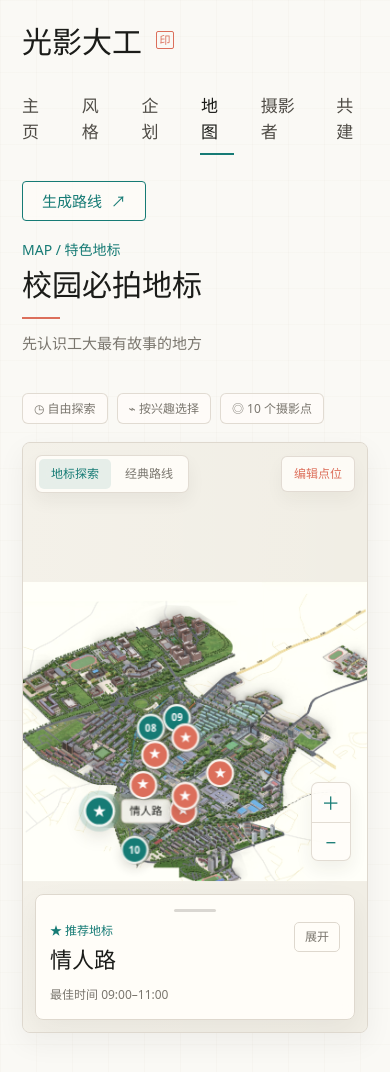
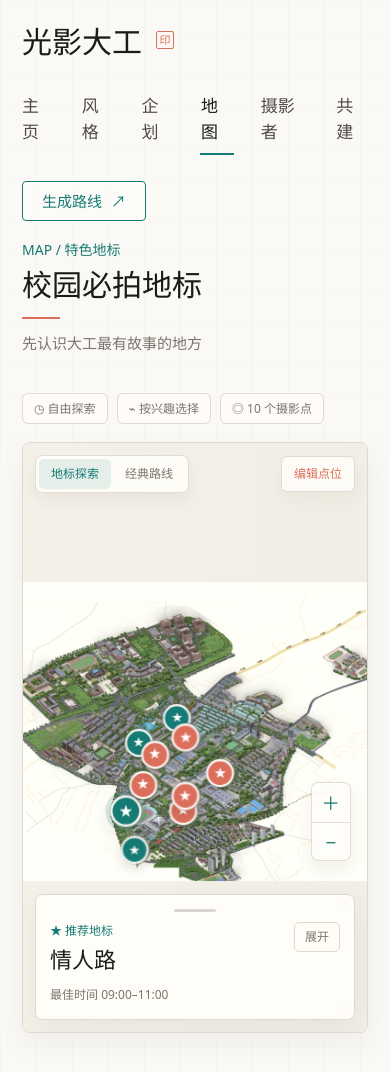
Before and after one commit to shenshen695/guangying-dlut, a Next.js app: page /map in a window 390 px wide. Built offline with nearby package versions, Linux system fonts and the light colour scheme.

Commit message:
fix: hide compact map labels and add navigation links

```diff
--- a/app/globals.css
+++ b/app/globals.css
@@ -2653,6 +2653,8 @@ img {
   background:
     linear-gradient(90deg, rgba(255, 253, 249, 0.2), rgba(255, 253, 249, 0)),
     #f1eee5;
+  overscroll-behavior: contain;
+  touch-action: none;
 }
 
 .gy-live-campus-workspace .qmap-stage {
@@ -2671,6 +2673,8 @@ img {
 
 .gy-live-campus-workspace .qmap-marker {
   gap: 0;
+  width: 28px;
+  height: 28px;
   min-width: 28px;
   min-height: 28px;
   border: 0;
@@ -2681,6 +2685,18 @@ img {
   overflow: visible;
 }
 
+.gy-live-campus-workspace .qmap-marker.is-zoomed {
+  width: auto;
+}
+
+.gy-live-campus-workspace .qmap-marker.is-compact {
+  width: 28px;
+  height: 28px;
+  min-width: 28px;
+  min-height: 28px;
+  padding: 0;
+}
+
 .gy-live-campus-workspace .qmap-marker.is-selected {
   background: transparent;
   color: #fff;
@@ -2719,7 +2735,7 @@ img {
 }
 
 .gy-live-campus-workspace .qmap-marker-label {
-  display: inline-block;
+  display: none !important;
   max-width: 0;
   margin-left: 0;
   overflow: hidden;
@@ -2741,10 +2757,35 @@ img {
     transform 180ms ease;
 }
 
-.gy-live-campus-workspace .qmap-stage.is-zoomed .qmap-marker .qmap-marker-label,
-.gy-live-campus-workspace .qmap-marker:hover .qmap-marker-label,
-.gy-live-campus-workspace .qmap-marker.is-selected .qmap-marker-label {
-  max-width: 76px;
+.gy-live-campus-workspace .qmap-marker.is-compact .qmap-marker-label,
+.gy-live-campus-workspace .qmap-marker.is-compact:hover .qmap-marker-label,
+.gy-live-campus-workspace .qmap-marker.is-compact.is-selected .qmap-marker-label {
+  display: none !important;
+  max-width: 0;
+  margin-left: 0;
+  opacity: 0;
+  padding: 0;
+}
+
+.gy-live-campus-workspace .qmap-stage:not(.is-zoomed) .qmap-marker {
+  width: 28px;
+  height: 28px;
+  min-width: 28px;
+  min-height: 28px;
+  padding: 0;
+}
+
+.gy-live-campus-workspace .qmap-stage:not(.is-zoomed) .qmap-marker-label,
+.gy-live-campus-workspace .qmap-stage:not(.is-zoomed) .qmap-marker:hover .qmap-marker-label,
+.gy-live-campus-workspace .qmap-stage:not(.is-zoomed) .qmap-marker.is-selected .qmap-marker-label,
+.gy-live-campus-workspace .qmap-stage:not(.is-zoomed) .qmap-marker.is-featured .qmap-marker-label {
+  display: none !important;
+}
+
+.gy-live-campus-workspace .qmap-stage.is-zoomed .qmap-marker.is-zoomed .qmap-marker-label {
+  display: inline-flex !important;
+  align-items: center;
+  max-width: 68px;
   margin-left: 5px;
   border-width: 1px;
   border-color: rgba(222, 216, 206, 0.86);
@@ -2752,7 +2793,7 @@ img {
   background: rgba(255, 253, 249, 0.88);
   box-shadow: 0 4px 12px rgba(42, 36, 28, 0.08);
   opacity: 1;
-  padding: 4px 6px;
+  padding: 3px 6px;
   transform: translateX(0);
 }
 
@@ -3155,9 +3196,7 @@ img {
     font-size: 12px;
   }
 
-  .gy-live-campus-workspace .qmap-stage.is-zoomed .qmap-marker .qmap-marker-label,
-  .gy-live-campus-workspace .qmap-marker:hover .qmap-marker-label,
-  .gy-live-campus-workspace .qmap-marker.is-selected .qmap-marker-label {
-    display: inline-block;
-  }
-}
+  .gy-live-campus-workspace .qmap-stage.is-zoomed .qmap-marker.is-zoomed .qmap-marker-label {
+    display: inline-flex !important;
+  }
+}
--- a/app/map/spot/[slug]/page.tsx
+++ b/app/map/spot/[slug]/page.tsx
@@ -4,6 +4,7 @@ import routesData from "@/data/map-routes.json";
 import spotsData from "@/data/map-spots.json";
 import type { Route } from "@/types/route";
 import type { MapSpot as Spot } from "@/types/map-spot";
+import { getSpotNavigationUrl } from "@/lib/navigation";
 
 const routes = routesData as Route[];
 const spots = spotsData as Spot[];
@@ -18,6 +19,7 @@ export default function SpotDetailPage({ params }: { params: { slug: string } })
   const route = routes.find((item) => item.spots.includes(spot.id));
   const mapRoute = spot.featured ? "campus-highlights" : "classic-graduation";
   const hasPhotos = Boolean(spot.images?.length);
+  const navigationUrl = getSpotNavigationUrl(spot);
 
   return <main className="min-h-screen bg-mist"><div className="mx-auto max-w-6xl px-5 py-7 sm:px-8 lg:px-12 lg:py-10">
     <header className="flex items-center justify-between border-b border-ink/10 pb-5"><Link href="/" className="text-sm font-bold tracking-[.18em] text-ink">光影大工</Link><Link href="/map?route=campus-highlights" className="text-sm text-slate-500 hover:text-sea">校园摄影地图 →</Link></header>
@@ -27,7 +29,7 @@ export default function SpotDetailPage({ params }: { params: { slug: string } })
       <div className="rounded-[1.5rem] border border-ink/8 bg-white/70 p-6 sm:p-7"><p className="text-[11px] font-semibold tracking-[.2em] text-sea">SHOOTING NOTE</p><h2 className="mt-2 text-xl font-semibold text-ink">拍摄建议</h2><p className="mt-3 text-sm leading-7 text-slate-600">{spot.shootingTips}</p></div>
     </div><aside className="space-y-4">
       <div className="rounded-[1.5rem] border border-ink/8 bg-white/70 p-6 sm:p-7"><p className="text-[11px] font-semibold tracking-[.2em] text-sea">FIELD NOTES</p><h2 className="mt-2 text-xl font-semibold text-ink">摄影攻略</h2><dl className="mt-6 space-y-5 text-sm"><div className="flex justify-between gap-4 border-b border-ink/8 pb-4"><dt className="text-slate-400">所属区域</dt><dd className="text-right font-medium text-ink">{spot.area}</dd></div><div className="flex justify-between gap-4 border-b border-ink/8 pb-4"><dt className="text-slate-400">最佳拍摄时间</dt><dd className="text-right font-medium text-ink">{spot.bestTime}</dd></div><div className="flex justify-between gap-4"><dt className="text-slate-400">人流程度</dt><dd className="text-right font-medium text-ink">{spot.crowdLevel}</dd></div></dl></div>
-      <div className="rounded-[1.5rem] bg-ink p-6 text-white sm:p-7"><p className="text-[10px] tracking-[.2em] text-white/45">MAP LOCATION</p><h2 className="mt-3 text-lg font-semibold">地图与导航</h2><div className="mt-4 flex items-center gap-3 text-sm text-white/75"><span className="grid h-9 w-9 place-items-center rounded-full bg-coral text-white">{spot.featured ? "★" : spot.name.slice(0, 1)}</span><span>{spot.featured ? "校园推荐地标" : `路线第 ${route ? route.spots.indexOf(spot.id) + 1 : "—"} 站`}<br /><span className="text-xs text-white/45">校园图负责发现，地图应用负责步行导航</span></span></div><div className="mt-6 flex flex-wrap gap-2"><Link href={`/map?route=${mapRoute}&spot=${spot.id}`} className="inline-flex rounded-full bg-white px-4 py-2.5 text-sm font-semibold text-ink">在校园图中定位</Link>{spot.navigationUrl && <a href={spot.navigationUrl} target="_blank" rel="noreferrer" className="inline-flex rounded-full bg-coral px-4 py-2.5 text-sm font-semibold text-white">打开导航 ↗</a>}</div></div>
+      <div className="rounded-[1.5rem] bg-ink p-6 text-white sm:p-7"><p className="text-[10px] tracking-[.2em] text-white/45">MAP LOCATION</p><h2 className="mt-3 text-lg font-semibold">地图与导航</h2><div className="mt-4 flex items-center gap-3 text-sm text-white/75"><span className="grid h-9 w-9 place-items-center rounded-full bg-coral text-white">{spot.featured ? "★" : spot.name.slice(0, 1)}</span><span>{spot.featured ? "校园推荐地标" : `路线第 ${route ? route.spots.indexOf(spot.id) + 1 : "—"} 站`}<br /><span className="text-xs text-white/45">校园图负责发现，地图应用负责步行导航</span></span></div><div className="mt-6 flex flex-wrap gap-2"><Link href={`/map?route=${mapRoute}&spot=${spot.id}`} className="inline-flex rounded-full bg-white px-4 py-2.5 text-sm font-semibold text-ink">在校园图中定位</Link><a href={navigationUrl} target="_blank" rel="noreferrer" className="inline-flex rounded-full bg-coral px-4 py-2.5 text-sm font-semibold text-white">打开地图导航到这里 ↗</a></div></div>
     </aside></section>
     <section className="mt-8 flex flex-wrap gap-3"><Link href="/map?route=campus-highlights" className="rounded-full bg-coral px-5 py-3 text-sm font-semibold text-white hover:bg-ink">继续探索校园地标 →</Link><p className="self-center text-xs text-slate-400">正式上线前请再次确认作品版权与出镜人肖像授权。</p></section>
   </div></main>;
--- a/app/page.tsx
+++ b/app/page.tsx
@@ -9,7 +9,7 @@ export default function HomePage() {
           <Eyebrow>四季入口</Eyebrow>
           <h1 className="gy-hero-title">先选毕业季节，再生成校园路线</h1>
           <CoralRule />
-          <p className="gy-body-copy">把工大熟悉的机位、光线和路线，变成一份可执行的毕业照拍摄企划。</p>
+          <p className="gy-body-copy">把大工熟悉的机位、光线和路线，变成一份可执行的毕业照拍摄企划。</p>
           <div className="gy-season-grid">
             {seasons.map((season, index) => (
               <SeasonCard key={season.name} season={season} active={index === 0} />
--- a/app/spot/[slug]/page.tsx
+++ b/app/spot/[slug]/page.tsx
@@ -7,6 +7,7 @@ import type { Photographer } from "@/types/photographer";
 import type { Route } from "@/types/route";
 import type { Spot } from "@/types/spot";
 import { CoralRule, Eyebrow, Field, PageShell, Pill } from "@/components/guangying-ui";
+import { getSpotNavigationUrl } from "@/lib/navigation";
 
 const spots = spotsData as Spot[];
 const routes = routesData as Route[];
@@ -20,6 +21,7 @@ export default function SpotDetailPage({ params }: { params: { slug: string } })
   const spot = spots.find((item) => item.slug === params.slug);
   if (!spot) notFound();
   const relatedRoute = routes.find((route) => route.spots.includes(spot.id)) || routes[0];
+  const navigationUrl = getSpotNavigationUrl(spot);
   const familiarPhotographers = photographers
     .filter((photographer) => photographer.familiarSpots.some((name) => name === spot.shortName || name === spot.name))
     .slice(0, 3);
@@ -85,6 +87,7 @@ export default function SpotDetailPage({ params }: { params: { slug: string } })
           </section>
           <div style={{ display: "flex", flexWrap: "wrap", gap: 14, marginTop: 34 }}>
             <Link href={`/map?spot=${spot.id}`} className="gy-primary-button">返回地图</Link>
+            <a href={navigationUrl} target="_blank" rel="noreferrer" className="gy-secondary-button">打开地图导航到这里 ↗</a>
             <Link href={familiarPhotographers[0] ? `/photographers/${familiarPhotographers[0].slug}` : "/photographers"} className="gy-secondary-button">查看熟悉摄影者</Link>
             <Link href={`/works/submit?spot=${spot.slug}&route=${relatedRoute.slug}`} className="gy-secondary-button">上传这个点位的作品</Link>
           </div>
--- a/components/MapView.tsx
+++ b/components/MapView.tsx
@@ -1,6 +1,7 @@
 "use client";
 
-import { useEffect, useMemo, useState } from "react";
+import { useCallback, useEffect, useMemo, useRef, useState } from "react";
+import type { WheelEvent } from "react";
 import type { MapSpot as Spot } from "@/types/map-spot";
 import type { Route } from "@/types/route";
 import mapPointsData from "@/data/map-points.json";
@@ -8,19 +9,71 @@ import mapPointsData from "@/data/map-points.json";
 type Props = { spots: Spot[]; route: Route; selectedSpotId: string | null; sheetExpanded: boolean; onSelect: (id: string) => void };
 
 const anchors = Object.fromEntries((mapPointsData as Array<{ id: string; x: number; y: number; name: string }>).map(({ id, x, y, name }) => [id, { x, y, name }])) as Record<string, { x: number; y: number; name: string }>;
+const clamp = (value: number, min: number, max: number) => Math.min(max, Math.max(min, value));
+const clampZoom = (value: number) => clamp(Number(value.toFixed(2)), 1, 1.8);
 
 export default function MapView({ spots, route, selectedSpotId, onSelect }: Props) {
   const [zoom, setZoom] = useState(1);
-  const isZoomed = zoom >= 1.24;
+  const [origin, setOrigin] = useState({ x: 50, y: 50 });
+  const stageRef = useRef<HTMLDivElement | null>(null);
+  const showMarkerLabel = zoom >= 1.25;
   const orderedSpots = useMemo(() => route.spots.map((id) => spots.find((spot) => spot.id === id)).filter(Boolean) as Spot[], [route, spots]);
-  const selectedAnchor = (selectedSpotId && anchors[selectedSpotId]) || { x: 50, y: 50 };
   const routePoints = orderedSpots.map((spot) => anchors[spot.id]).filter(Boolean).map((point) => `${point.x},${point.y}`).join(" ");
+  const changeZoom = useCallback((delta: number) => {
+    setZoom((value) => clampZoom(value + delta));
+  }, []);
 
-  useEffect(() => { if (selectedSpotId) setZoom((value) => Math.max(value, 1.08)); }, [selectedSpotId]);
+  const handleWheel = useCallback((event: WheelEvent<HTMLDivElement>) => {
+    event.preventDefault();
+    event.stopPropagation();
 
-  return <div className={isZoomed ? "qmap-viewport is-zoomed" : "qmap-viewport"} aria-label="完整校园摄影地图"><div className={isZoomed ? "qmap-stage is-zoomed" : "qmap-stage"} style={{ transform: `scale(${zoom})`, transformOrigin: `${selectedAnchor.x}% ${selectedAnchor.y}%` }}>
-    <img className="qmap-art" src="/images/map/campus-screenshot-mosaic.jpg" alt="大连理工大学凌水校区完整校园图" draggable={false} />
-    {route.id !== "campus-highlights" && <svg className="qmap-route" viewBox="0 0 100 100" preserveAspectRatio="none" aria-hidden="true"><polyline points={routePoints} /></svg>}
-    {orderedSpots.map((spot, index) => { const anchor = anchors[spot.id]; if (!anchor) return null; const selected = selectedSpotId === spot.id; return <button key={spot.id} type="button" className={`qmap-marker ${spot.featured ? "is-featured" : ""} ${selected ? "is-selected" : ""}`} style={{ left: `${anchor.x}%`, top: `${anchor.y}%` }} onClick={() => onSelect(spot.id)} aria-pressed={selected} aria-label={`${spot.featured ? "推荐地标" : `第 ${index + 1} 站`}：${anchor.name}`}><span className="qmap-marker-number">{spot.featured ? "★" : String(index + 1).padStart(2, "0")}</span><span className="qmap-marker-label">{anchor.name}</span></button>; })}
-  </div><div className="qmap-controls" aria-label="地图缩放"><button type="button" onClick={() => setZoom((value) => Math.min(1.6, value + 0.16))} aria-label="放大地图">＋</button><button type="button" onClick={() => setZoom((value) => Math.max(1, value - 0.16))} aria-label="缩小地图">−</button></div><button type="button" className="qmap-reset" onClick={() => setZoom(1)}>查看全景</button></div>;
+    const stage = stageRef.current;
+    if (stage) {
+      const rect = stage.getBoundingClientRect();
+      if (rect.width > 0 && rect.height > 0) {
+        setOrigin({
+          x: clamp(((event.clientX - rect.left) / rect.width) * 100, 4, 96),
+          y: clamp(((event.clientY - rect.top) / rect.height) * 100, 4, 96),
+        });
+      }
+    }
+
+    changeZoom(event.deltaY < 0 ? 0.12 : -0.12);
+  }, [changeZoom]);
+
+  useEffect(() => {
+    if (!selectedSpotId || !anchors[selectedSpotId]) return;
+    setOrigin({ x: anchors[selectedSpotId].x, y: anchors[selectedSpotId].y });
+    setZoom((value) => Math.max(value, 1.08));
+  }, [selectedSpotId]);
+
+  return (
+    <div className={showMarkerLabel ? "qmap-viewport is-zoomed" : "qmap-viewport"} aria-label="完整校园摄影地图" onWheel={handleWheel}>
+      <div
+        ref={stageRef}
+        className={showMarkerLabel ? "qmap-stage is-zoomed" : "qmap-stage"}
+        style={{ transform: `scale(${zoom})`, transformOrigin: `${origin.x}% ${origin.y}%` }}
+      >
+        <img className="qmap-art" src="/images/map/campus-screenshot-mosaic.jpg" alt="大工凌水校区完整校园图" draggable={false} />
+        {route.id !== "campus-highlights" && <svg className="qmap-route" viewBox="0 0 100 100" preserveAspectRatio="none" aria-hidden="true"><polyline points={routePoints} /></svg>}
+        {orderedSpots.map((spot, index) => {
+          const anchor = anchors[spot.id];
+          if (!anchor) return null;
+          const selected = selectedSpotId === spot.id;
+          const markerText = showMarkerLabel && !spot.featured ? String(index + 1).padStart(2, "0") : "★";
+          return (
+            <button key={spot.id} type="button" className={`qmap-marker ${spot.featured ? "is-featured" : ""} ${selected ? "is-selected" : ""} ${showMarkerLabel ? "is-zoomed" : "is-compact"}`} style={{ left: `${anchor.x}%`, top: `${anchor.y}%` }} onClick={() => onSelect(spot.id)} aria-pressed={selected} aria-label={`${spot.featured ? "推荐地标" : `第 ${index + 1} 站`}：${anchor.name}`}>
+              <span className="qmap-marker-number">{markerText}</span>
+              {showMarkerLabel && <span className="qmap-marker-label">{anchor.name}</span>}
+            </button>
+          );
+        })}
+      </div>
+      <div className="qmap-controls" aria-label="地图缩放">
+        <button type="button" onClick={() => changeZoom(0.16)} aria-label="放大地图">＋</button>
+        <button type="button" onClick={() => changeZoom(-0.16)} aria-label="缩小地图">−</button>
+      </div>
+      <button type="button" className="qmap-reset" onClick={() => { setZoom(1); setOrigin({ x: 50, y: 50 }); }}>查看全景</button>
+    </div>
+  );
 }
--- a/data/map-points.json
+++ b/data/map-points.json
@@ -3,7 +3,7 @@
   {"id":"bochuan","x":31,"y":71.5,"name":"伯川","imageSrc":"/images/spots/伯川图书馆正门流云.jpg","imageFileName":"伯川图书馆正门流云.jpg","description":"伯川周边有清晰的建筑线条和安静的步行空间，适合拍摄同学之间自然交流的片段。","bestTime":"09:00–10:30","seasonNote":""},
   {"id":"main-building","x":35.4,"y":66.2,"name":"主楼","imageSrc":"","description":"主楼是毕业路线里的校园记忆核心。宽阔广场适合个人肖像、班级合影和带建筑轮廓的纪念照。","bestTime":"14:00–16:00","seasonNote":""},
   {"id":"first-building","x":38.9,"y":62.6,"name":"一馆","imageSrc":"","description":"一馆保留着熟悉的教学楼尺度，适合拍摄同学并肩走过、回望校园的轻松画面。","bestTime":"10:30–12:00","seasonNote":""},
-  {"id":"ling-shui-lake","x":36.9,"y":48.8,"name":"凌水湖","imageSrc":"/images/spots/倒影.jpg","imageFileName":"倒影.jpg","description":"湖面把校园的天空和树影都收进画面，适合在路线后半段放慢节奏，拍一组自然的侧影。","bestTime":"16:30–18:30","seasonNote":""},
+  {"id":"ling-shui-lake","x":33.6,"y":53.6,"name":"凌水湖","imageSrc":"/images/spots/倒影.jpg","imageFileName":"倒影.jpg","description":"湖面把校园的天空和树影都收进画面，适合在路线后半段放慢节奏，拍一组自然的侧影。","bestTime":"16:30–18:30","seasonNote":""},
   {"id":"flower-wall","x":44,"y":45.5,"name":"花墙","imageSrc":"","description":"花墙适合作为路线收尾，用一组颜色明亮、情绪轻快的照片，为毕业影像留下最后一帧。","bestTime":"17:00–18:30","seasonNote":""},
   {"id":"lover-road","x":30.1,"y":76.5,"name":"情人路","imageSrc":"","description":"一条被高大树木包围的校园林荫路，光斑、纵深和熟悉的校园气息都很适合毕业照。","bestTime":"09:00–11:00","seasonNote":"春夏树影最好看"},
   {"id":"lover-slope","x":45.6,"y":76.4,"name":"情人坡","imageSrc":"","description":"情人坡四季气质差异很大，冬季积雪后尤其适合拍清透的人像。","bestTime":"雪后 09:00–15:00","seasonNote":"冬季雪后最出片"},
--- a/data/map-routes.json
+++ b/data/map-routes.json
@@ -1,4 +1,4 @@
 [
-  {"id":"campus-highlights","slug":"campus-highlights","name":"校园必拍地标","subtitle":"先认识工大最有故事的地方","duration":"自由探索","walkingDistance":"按兴趣选择","recommendedTime":"点击地标查看介绍与导航","spots":["lover-road","lover-slope","chairman-statue","landmark-mtbglalg","student-center","second-building","comprehensive-one","ling-shui-lake","flower-wall","south-gate"]},
-  {"id":"classic-graduation","slug":"classic-graduation","name":"工大经典毕业线","subtitle":"从南门走进青春记忆","duration":"约 120 分钟","walkingDistance":"Demo估算 · 约 2.4 km","recommendedTime":"上午 08:00 出发，下午在凌水湖与花墙收尾","spots":["south-gate","bochuan","main-building","first-building","ling-shui-lake","flower-wall"]}
+  {"id":"campus-highlights","slug":"campus-highlights","name":"校园必拍地标","subtitle":"先认识大工最有故事的地方","duration":"自由探索","walkingDistance":"按兴趣选择","recommendedTime":"点击地标查看介绍与导航","spots":["lover-road","lover-slope","chairman-statue","landmark-mtbglalg","student-center","second-building","comprehensive-one","ling-shui-lake","flower-wall","south-gate"]},
+  {"id":"classic-graduation","slug":"classic-graduation","name":"大工经典毕业线","subtitle":"从南门走进青春记忆","duration":"约 120 分钟","walkingDistance":"Demo估算 · 约 2.4 km","recommendedTime":"上午 08:00 出发，下午在凌水湖与花墙收尾","spots":["south-gate","bochuan","main-building","first-building","ling-shui-lake","flower-wall"]}
 ]
--- a/data/map-spots.json
+++ b/data/map-spots.json
@@ -11,5 +11,5 @@
   {"id":"student-center","slug":"student-center","name":"大学生活动中心","shortName":"大活","area":"大学生活动中心周边","latitude":38.881,"longitude":121.526,"description":"点位介绍待在编辑器中补充。","bestTime":"待补充","crowdLevel":"中","shootingTips":"拍摄建议待补充。","tags":["建筑","校园生活"],"recommendedTimeSlots":["morning","afternoon"],"hasIndoorBackup":true,"walkingRank":2,"images":[{"src":"/images/spots/大学生活动中心又名大活楼.jpg","alt":"大学生活动中心风景"}],"photoPlaceholder":"请在编辑器上传大学生活动中心风景图","featured":true,"verified":false,"cameraSpots":[]},
   {"id":"second-building","slug":"second-building","name":"二馆","shortName":"二馆","area":"第二教学馆周边","latitude":38.8805,"longitude":121.5235,"description":"点位介绍待在编辑器中补充。","bestTime":"待补充","crowdLevel":"中","shootingTips":"拍摄建议待补充。","tags":["建筑","教学楼"],"recommendedTimeSlots":["morning","afternoon"],"hasIndoorBackup":true,"walkingRank":2,"photoPlaceholder":"请在编辑器上传二馆风景图","featured":true,"verified":false,"cameraSpots":[]},
   {"id":"comprehensive-one","slug":"comprehensive-one","name":"综一","shortName":"综一","area":"综合一号教学楼周边","latitude":38.8815,"longitude":121.5265,"description":"点位介绍待在编辑器中补充。","bestTime":"待补充","crowdLevel":"中","shootingTips":"拍摄建议待补充。","tags":["建筑","教学楼"],"recommendedTimeSlots":["morning","afternoon"],"hasIndoorBackup":true,"walkingRank":2,"photoPlaceholder":"请在编辑器上传综一风景图","featured":true,"verified":false,"cameraSpots":[]},
-  {"id":"landmark-mtbglalg","slug":"history-museum","name":"校史馆","shortName":"校史馆","area":"校史馆周边","latitude":38.88,"longitude":121.53,"description":"点位介绍待在编辑器中补充。","bestTime":"待补充","crowdLevel":"中","shootingTips":"拍摄建议待补充。","tags":["必拍地标","建筑","校园记忆"],"recommendedTimeSlots":["morning","afternoon"],"hasIndoorBackup":true,"walkingRank":2,"images":[{"src":"/images/spots/校史馆.jpg","alt":"大连理工大学校史馆风景"}],"photoPlaceholder":"请在编辑器上传校史馆风景图","featured":true,"verified":false,"cameraSpots":[]}
+  {"id":"landmark-mtbglalg","slug":"history-museum","name":"校史馆","shortName":"校史馆","area":"校史馆周边","latitude":38.88,"longitude":121.53,"description":"点位介绍待在编辑器中补充。","bestTime":"待补充","crowdLevel":"中","shootingTips":"拍摄建议待补充。","tags":["必拍地标","建筑","校园记忆"],"recommendedTimeSlots":["morning","afternoon"],"hasIndoorBackup":true,"walkingRank":2,"images":[{"src":"/images/spots/校史馆.jpg","alt":"大工校史馆风景"}],"photoPlaceholder":"请在编辑器上传校史馆风景图","featured":true,"verified":false,"cameraSpots":[]}
 ]
--- /dev/null
+++ b/lib/navigation.ts
@@ -0,0 +1,10 @@
+type NavigableSpot = {
+  name: string;
+  navigationUrl?: string;
+};
+
+export function getSpotNavigationUrl(spot: NavigableSpot) {
+  if (spot.navigationUrl) return spot.navigationUrl;
+  const keyword = encodeURIComponent(`大连理工大学 ${spot.name}`);
+  return `https://uri.amap.com/search?keyword=${keyword}&city=${encodeURIComponent("大连")}&view=map&src=guangying-dagong`;
+}
```
Also changed, not shown: components/MapPageClient.tsx (+12 -7 lines).
